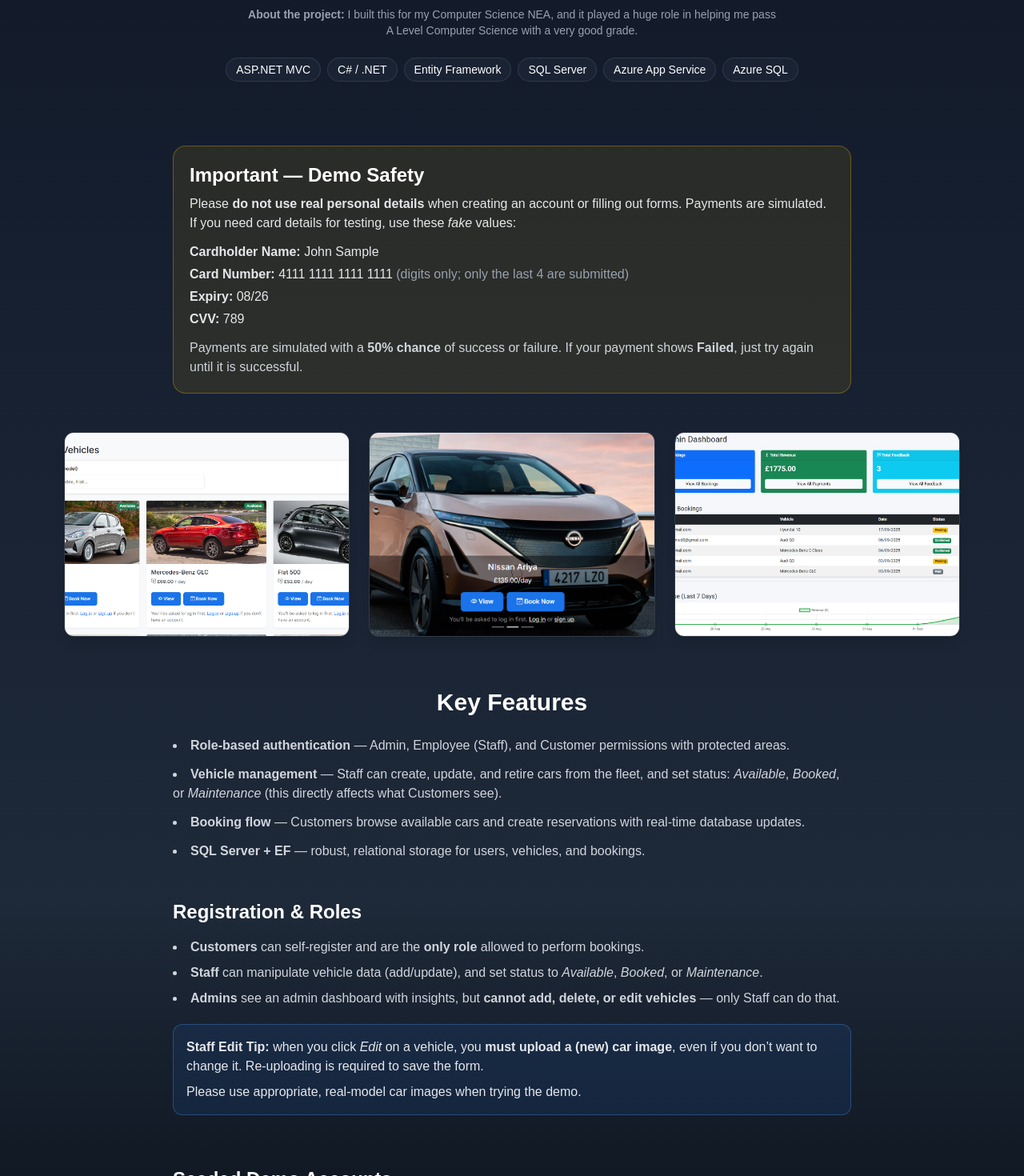
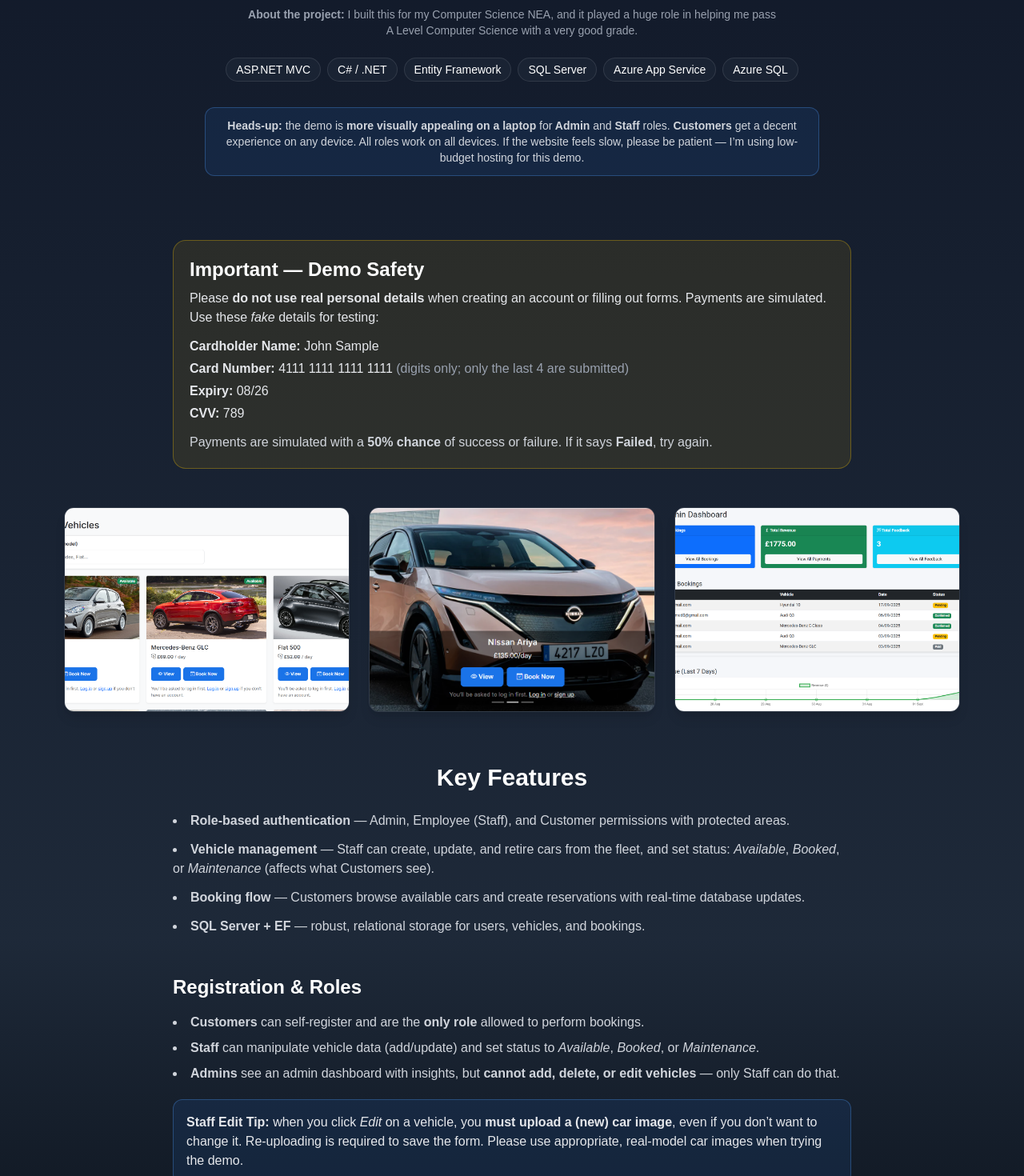
Before and after one commit to rbinduradevelopments/Portfolio, a Next.js app: page /projects/car-rental in a window 1280 px wide. Shown: the part 260-1730 px from the top of the page at 80% size. Built offline with nearby package versions, Linux system fonts and the light colour scheme; no server answers.

Commit message:
Updated Car Rental Project page with demo link and warnings

```diff
--- a/src/app/projects/car-rental/page.tsx
+++ b/src/app/projects/car-rental/page.tsx
@@ -1,4 +1,3 @@
-// app/projects/car-rental/page.tsx
 import type { Metadata } from "next";
 import Image from "next/image";
 import Link from "next/link";
@@ -9,10 +8,9 @@
     "A role-based car rental system (ASP.NET MVC + SQL Server). Customers can register; Admin & Staff accounts are seeded. Demo + safety notes included.",
 };
 
-// Set this in Netlify env when Azure is live:
-// NEXT_PUBLIC_CAR_RENTAL_URL=https://your-azure-site.azurewebsites.net
-const LIVE_DEMO_URL = process.env.NEXT_PUBLIC_CAR_RENTAL_URL ?? "";
-
+// Hard-coded demo URL (works on Netlify without env vars)
+const LIVE_DEMO_URL =
+  "https://rbcarrentals-webapp-g8exapb4hueydwcy.uksouth-01.azurewebsites.net";
 
 export default function CarRentalProject() {
   return (
@@ -23,13 +21,15 @@
         <p className="text-lg max-w-3xl mx-auto mb-8 text-gray-300">
           A role-based car rental platform built with{" "}
           <span className="font-semibold">ASP.NET MVC</span> and{" "}
-          <span className="font-semibold">SQL Server</span>. It supports Admin, Employee (Staff), and Customer roles with
-          vehicle management, availability status, and a booking flow backed by a relational database.
+          <span className="font-semibold">SQL Server</span>. It supports Admin, Employee
+          (Staff), and Customer roles with vehicle management, availability status, and a
+          booking flow backed by a relational database.
         </p>
 
         <p className="text-sm max-w-2xl mx-auto text-gray-400">
-          <span className="font-semibold">About the project:</span> I built this for my Computer Science NEA, and it
-          played a huge role in helping me pass A Level Computer Science with a very good grade.
+          <span className="font-semibold">About the project:</span> I built this for my
+          Computer Science NEA, and it played a huge role in helping me pass A Level
+          Computer Science with a very good grade.
         </p>
 
         <div className="flex flex-wrap gap-2 justify-center mt-6">
@@ -40,6 +40,19 @@
           <span className="px-3 py-1 rounded-full bg-gray-800/60 text-sm border border-white/10">Azure App Service</span>
           <span className="px-3 py-1 rounded-full bg-gray-800/60 text-sm border border-white/10">Azure SQL</span>
         </div>
+
+        {/* Device & performance note */}
+        <div className="mt-8 max-w-3xl mx-auto rounded-xl border border-blue-400/30 bg-blue-500/10 px-4 py-3 text-sm text-gray-300">
+          <p>
+            <span className="font-semibold">Heads-up:</span> the demo is{" "}
+            <span className="font-semibold">more visually appealing on a laptop</span> for
+            <span className="font-semibold"> Admin</span> and
+            <span className="font-semibold"> Staff</span> roles.{" "}
+            <span className="font-semibold">Customers</span> get a decent experience on
+            any device. All roles work on all devices. If the website feels slow, please
+            be patient — I’m using low-budget hosting for this demo.
+          </p>
+        </div>
       </section>
 
       {/* Safety & Payment Sandbox */}
@@ -47,19 +60,22 @@
         <div className="rounded-2xl border border-yellow-400/30 bg-yellow-500/10 p-5">
           <h2 className="text-2xl font-bold mb-2">Important — Demo Safety</h2>
           <p className="text-gray-200">
-            Please <span className="font-semibold">do not use real personal details</span> when creating an account or
-            filling out forms. Payments are simulated. If you need card details for testing, use these <i>fake</i>{" "}
-            values:
+            Please <span className="font-semibold">do not use real personal details</span>{" "}
+            when creating an account or filling out forms. Payments are simulated. Use these
+            <i> fake</i> details for testing:
           </p>
           <ul className="mt-3 text-gray-200 space-y-1">
             <li><span className="font-semibold">Cardholder Name:</span> John Sample</li>
-            <li><span className="font-semibold">Card Number:</span> 4111 1111 1111 1111 <span className="text-gray-400">(digits only; only the last 4 are submitted)</span></li>
+            <li>
+              <span className="font-semibold">Card Number:</span> 4111 1111 1111 1111{" "}
+              <span className="text-gray-400">(digits only; only the last 4 are submitted)</span>
+            </li>
             <li><span className="font-semibold">Expiry:</span> 08/26</li>
             <li><span className="font-semibold">CVV:</span> 789</li>
           </ul>
           <p className="mt-3 text-gray-300">
-            Payments are simulated with a <span className="font-semibold">50% chance</span> of success or failure.
-            If your payment shows <span className="font-semibold">Failed</span>, just try again until it is successful.
+            Payments are simulated with a <span className="font-semibold">50% chance</span> of
+            success or failure. If it says <span className="font-semibold">Failed</span>, try again.
           </p>
         </div>
       </section>
@@ -80,19 +96,17 @@
         ))}
       </section>
 
-
       {/* Features */}
       <section className="max-w-4xl mx-auto px-6 mb-12">
         <h2 className="text-3xl font-bold mb-6 text-center">Key Features</h2>
         <ul className="list-disc list-inside space-y-3 text-gray-300">
           <li>
-            <span className="font-semibold">Role-based authentication</span> — Admin, Employee (Staff), and Customer
-            permissions with protected areas.
+            <span className="font-semibold">Role-based authentication</span> — Admin, Employee (Staff),
+            and Customer permissions with protected areas.
           </li>
           <li>
             <span className="font-semibold">Vehicle management</span> — Staff can create, update, and retire cars from
-            the fleet, and set status: <i>Available</i>, <i>Booked</i>, or <i>Maintenance</i> (this directly affects
-            what Customers see).
+            the fleet, and set status: <i>Available</i>, <i>Booked</i>, or <i>Maintenance</i> (affects what Customers see).
           </li>
           <li>
             <span className="font-semibold">Booking flow</span> — Customers browse available cars and create
@@ -110,7 +124,7 @@
         <h2 className="text-2xl font-bold mb-4">Registration & Roles</h2>
         <ul className="list-disc list-inside space-y-2 text-gray-300">
           <li><span className="font-semibold">Customers</span> can self-register and are the <span className="font-semibold">only role</span> allowed to perform bookings.</li>
-          <li><span className="font-semibold">Staff</span> can manipulate vehicle data (add/update), and set status to <i>Available</i>, <i>Booked</i>, or <i>Maintenance</i>.</li>
+          <li><span className="font-semibold">Staff</span> can manipulate vehicle data (add/update) and set status to <i>Available</i>, <i>Booked</i>, or <i>Maintenance</i>.</li>
           <li><span className="font-semibold">Admins</span> see an admin dashboard with insights, but <span className="font-semibold">cannot add, delete, or edit vehicles</span> — only Staff can do that.</li>
         </ul>
 
@@ -118,10 +132,7 @@
           <p className="text-gray-200">
             <span className="font-semibold">Staff Edit Tip:</span> when you click <i>Edit</i> on a vehicle, you{" "}
             <span className="font-semibold">must upload a (new) car image</span>, even if you don’t want to change it.
-            Re-uploading is required to save the form.
-          </p>
-          <p className="text-gray-200 mt-2">
-            Please use appropriate, real-model car images when trying the demo.
+            Re-uploading is required to save the form. Please use appropriate, real-model car images when trying the demo.
           </p>
         </div>
       </section>
@@ -180,23 +191,14 @@
           Explore the different roles using the seeded accounts above, or register as a Customer to try bookings.
         </p>
 
-        {LIVE_DEMO_URL ? (
         <Link
           href={LIVE_DEMO_URL}
           target="_blank"
+          rel="noopener noreferrer"
           className="inline-block mt-2 bg-blue-600 hover:bg-blue-700 text-white font-semibold px-6 py-3 rounded-xl shadow-lg transition"
         >
           🚗 Launch Demo
         </Link>
-        ) : (
-          <button
-            aria-disabled
-            className="inline-block mt-2 bg-gray-700 text-white font-semibold px-6 py-3 rounded-xl shadow-lg cursor-not-allowed opacity-70"
-            title="Coming soon"
-          >
-            🚗 Launch Demo (coming soon)
-          </button>
-        )}
 
         {/* Back to Projects */}
         <div className="mt-6">
@@ -210,9 +212,7 @@
       <section className="max-w-4xl mx-auto px-6 pb-20">
         <div className="rounded-2xl border border-white/10 bg-gray-900/60 p-6 text-center">
           <h2 className="text-2xl font-bold mb-2">Questions or feedback?</h2>
-          <p className="text-gray-300">
-            Feel free to explore the demo and reach out with any proposals or feedback.
-          </p>
+          <p className="text-gray-300">Feel free to explore the demo and reach out with any proposals or feedback.</p>
           <p className="mt-3">
             <span className="font-semibold">Email:</span>{" "}
             <a className="underline underline-offset-4 hover:text-blue-300" href="mailto:rbinduradevelopments@gmail.com">
```
Lines whose indentation alone changed are shown as unchanged.
